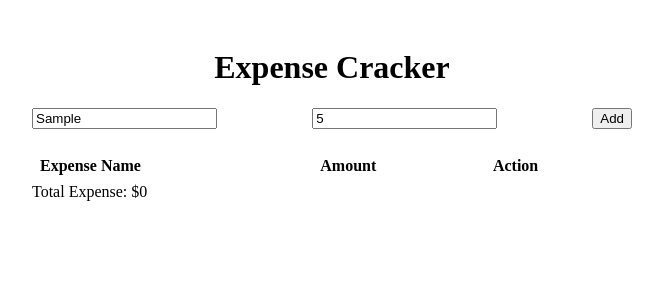
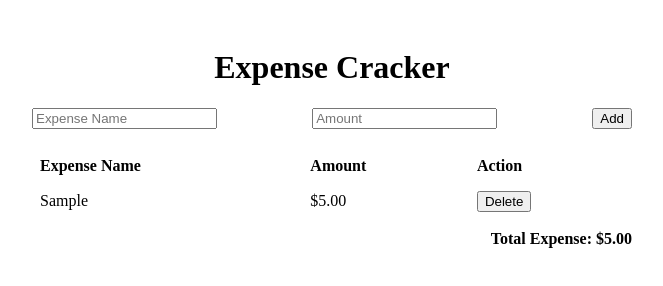
Before and after one commit to AmrMaket/Expense_Tracker, a plain HTML site: page index.html in a window 1280 px wide. Both pictures are taken after typing "Sample", "5" into the empty fields and a click on the button "Add". Shown: the whole page, without its empty margins (308-971 px from the left). Drawn offline with nearby package versions, Linux system fonts and the light colour scheme.

Commit message:
added expense.js

```diff
--- a/index.html
+++ b/index.html
@@ -12,7 +12,7 @@
         <form>
             <input type="text" id="Name" placeholder="Expense Name">
             <input type="number" id="Amount" placeholder="Amount">
-            <button type="button" id="addExpnse">Add</button>
+            <button type="button" id="addExpense">Add</button>
         </form>
         <table>
             <thead>
@@ -22,8 +22,13 @@
                     <th>Action</th>
                 </tr>
             </thead>
+            <tbody id="expenseList">
+
+            </tbody>
         </table>
-        <div id="totalExpense">Total Expense: $0</div>
+        <div id="totalExpense">Total Expense: $0.00</div>
     </div>
+    <script src="https://code.jquery.com/jquery-3.6.0.min.js"></script>
+    <script src="jquery/expense.js"></script>
 </body>
 </html>
--- /dev/null
+++ b/jquery/expense.js
@@ -0,0 +1,43 @@
+$(document).ready(function(){
+    let totalExpense = 0;
+
+    function addExpense(){
+        const expenseName = $('#Name').val();
+        const expenseAmount = parseFloat($('#Amount').val());
+
+        if (!expenseName || isNaN(expenseAmount) || expenseAmount <= 0) {
+            alert('Please enter a valid expense name and amount.');
+            return;
+        }
+
+
+        $('#expenseList').append(`
+            <tr>
+                <td>${expenseName}</td>
+                <td>$${expenseAmount.toFixed(2)}</td>
+                <td><button class="deleteExpense">Delete</button></td>
+            </tr>
+        `);
+
+        totalExpense += expenseAmount ;
+        updateTotalExpense();
+
+        $('#Name').val('');
+        $('#Amount').val('');
+    }
+
+    function updateTotalExpense(){
+        $('#totalExpense').text(`Total Expense: $${totalExpense.toFixed(2)}`);
+    }
+
+    $('#addExpense').on('click' , addExpense)
+
+    $('#expenseList').on('click', '.deleteExpense', function() {
+        const row = $(this).closest('tr');
+        const expenseAmount = parseFloat(row.find('td:eq(1)').text().slice(1));
+
+        row.remove();
+        totalExpense -= expenseAmount;
+        updateTotalExpense();
+    });
+});
--- a/style/style.css
+++ b/style/style.css
@@ -25,3 +25,8 @@ th , td{
     text-align: left;
     padding: 8px;
 }
+#totalExpense {
+    text-align: right;
+    font-weight: bold;
+    margin-top: 10px;
+}
```
